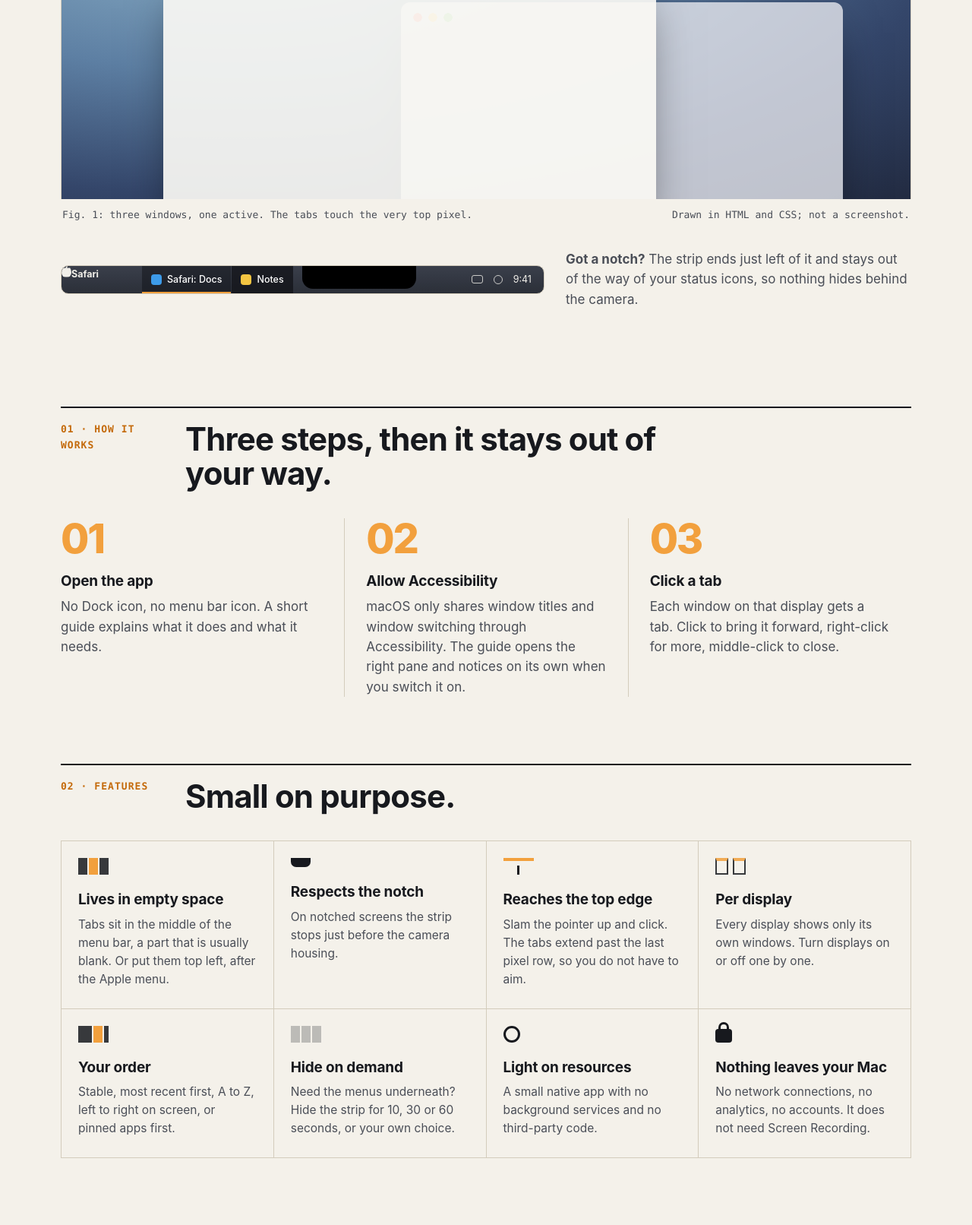
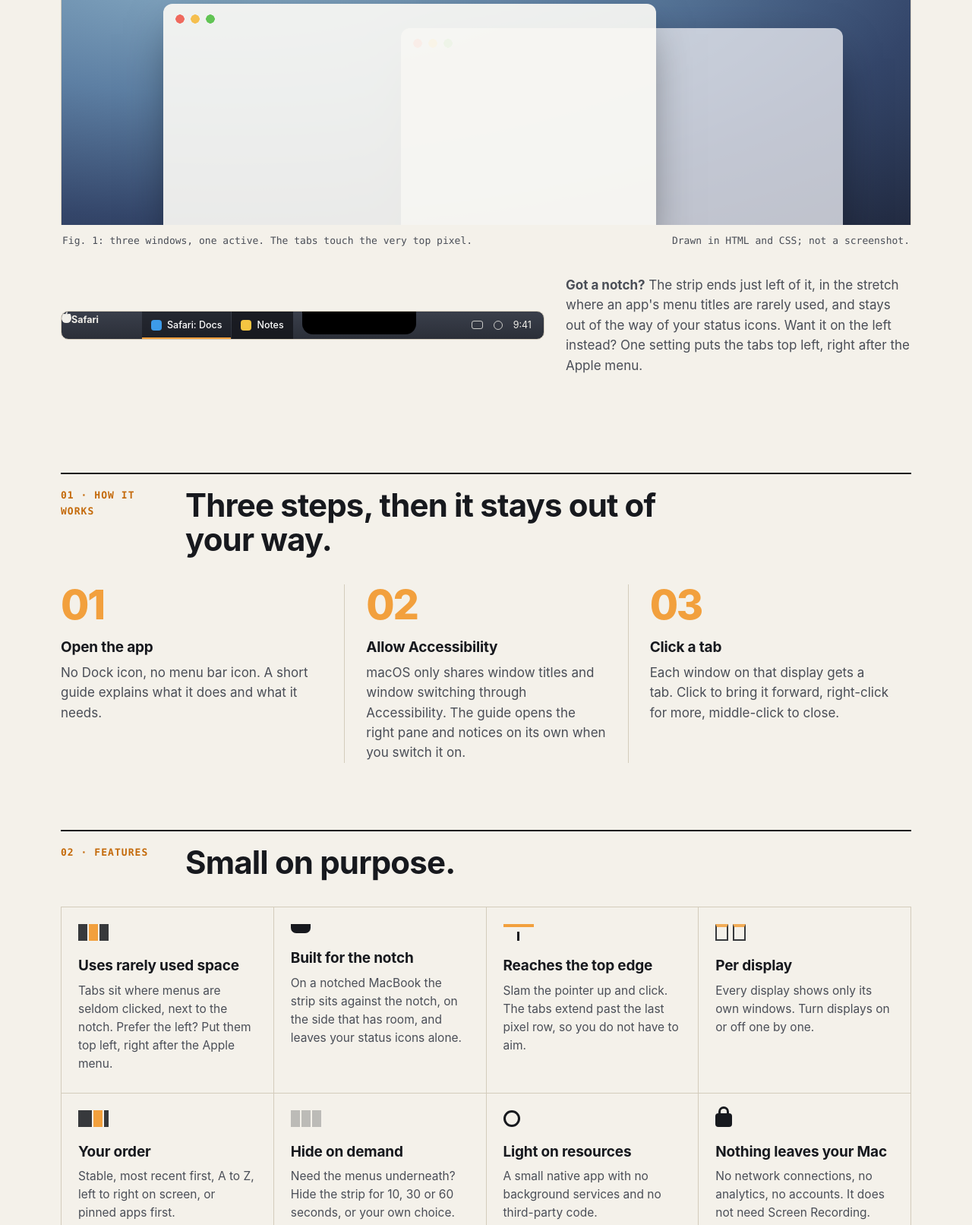
Before and after one commit to jovylle/menubar-windows, a plain HTML site: page site/index.html in a window 1280 px wide. Shown: the part 868-2480 px from the top of the page at 76% size. Drawn offline with Linux system fonts and the light colour scheme.

Commit message:
Explain that the tabs use rarely used menu bar space, next to the notch or top left

```diff
--- a/site/index.html
+++ b/site/index.html
@@ -298,7 +298,7 @@
   <div class="wrap hero" id="top">
     <p class="kicker">Free and open source macOS app</p>
     <h1>Your windows, as tabs in the <em>empty middle</em> of the menu bar.</h1>
-    <p class="lede">MenubarWindows gives every window on a display its own tab, right where your menu bar has nothing to say. Push the pointer to the top, click, and you are there.</p>
+    <p class="lede">MenubarWindows gives every window on a display its own tab, in the part of the menu bar you rarely use: the far end of an app's menu titles, and on a notched MacBook the stretch beside the notch. Push the pointer to the top, click, and you are there.</p>
     <div class="hero-actions">
       <a class="button" href="#get">Get it</a>
       <span class="note">macOS 13 or later, Apple silicon. First builds are not notarized yet.</span>
@@ -332,7 +332,7 @@
         <span class="notch"></span>
         <div class="status"><i></i><i class="dot"></i><span>9:41</span></div>
       </div>
-      <p><strong>Got a notch?</strong> The strip ends just left of it and stays out of the way of your status icons, so nothing hides behind the camera.</p>
+      <p><strong>Got a notch?</strong> The strip ends just left of it, in the stretch where an app's menu titles are rarely used, and stays out of the way of your status icons. Want it on the left instead? One setting puts the tabs top left, right after the Apple menu.</p>
     </div>
   </div>
 
@@ -348,8 +348,8 @@
   <section id="features" class="wrap" aria-labelledby="features-title">
     <div class="section-head"><span class="num">02 · Features</span><h2 id="features-title">Small on purpose.</h2></div>
     <div class="features">
-      <div class="feature"><div class="glyph" aria-hidden="true"><span></span><span class="on"></span><span></span></div><h3>Lives in empty space</h3><p>Tabs sit in the middle of the menu bar, a part that is usually blank. Or put them top left, after the Apple menu.</p></div>
-      <div class="feature"><div class="glyph g-notch" aria-hidden="true"></div><h3>Respects the notch</h3><p>On notched screens the strip stops just before the camera housing.</p></div>
+      <div class="feature"><div class="glyph" aria-hidden="true"><span></span><span class="on"></span><span></span></div><h3>Uses rarely used space</h3><p>Tabs sit where menus are seldom clicked, next to the notch. Prefer the left? Put them top left, right after the Apple menu.</p></div>
+      <div class="feature"><div class="glyph g-notch" aria-hidden="true"></div><h3>Built for the notch</h3><p>On a notched MacBook the strip sits against the notch, on the side that has room, and leaves your status icons alone.</p></div>
       <div class="feature"><div class="glyph g-edge" aria-hidden="true"></div><h3>Reaches the top edge</h3><p>Slam the pointer up and click. The tabs extend past the last pixel row, so you do not have to aim.</p></div>
       <div class="feature"><div class="glyph g-screens" aria-hidden="true"><span></span><span></span></div><h3>Per display</h3><p>Every display shows only its own windows. Turn displays on or off one by one.</p></div>
       <div class="feature"><div class="glyph g-order" aria-hidden="true"><span></span><span class="on"></span><span></span></div><h3>Your order</h3><p>Stable, most recent first, A to Z, left to right on screen, or pinned apps first.</p></div>
```
Also changed, not shown: 1 other file.
